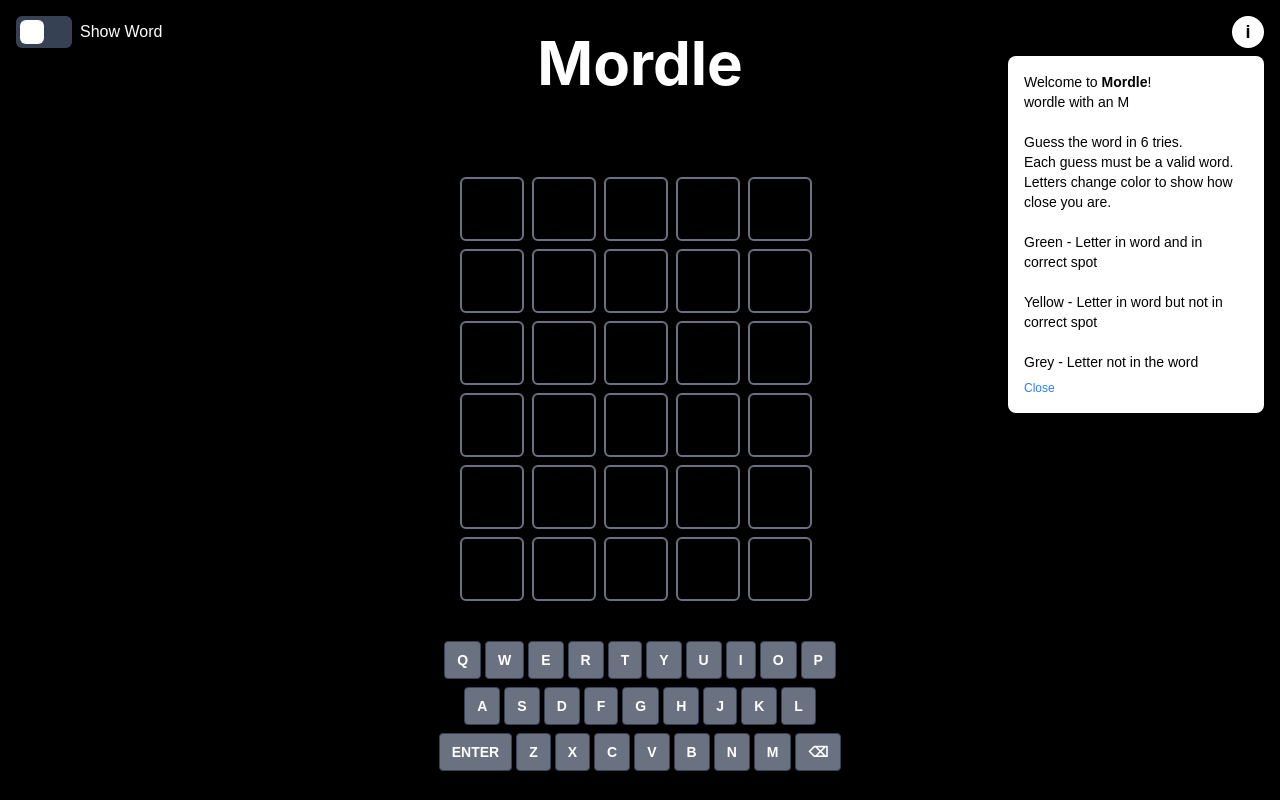
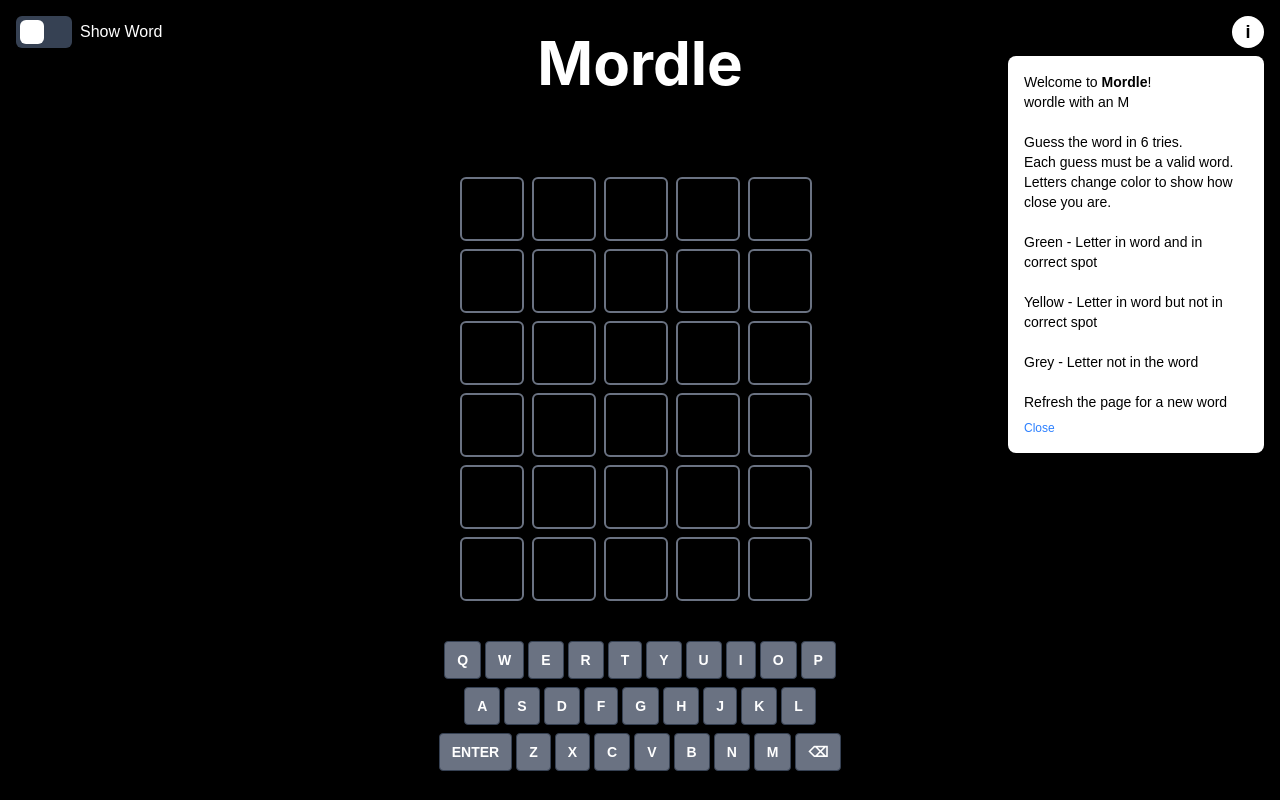
Before and after one commit to Myles82/WordleWebApp, a Next.js app in the folder wordlewebapp/: page / in a window 1280 px wide. Both pictures are taken after a click on the button "Info". Built offline with nearby package versions, Linux system fonts and the light colour scheme; no server answers.

Commit message:
updated info

```diff
--- a/wordlewebapp/src/app/page.tsx
+++ b/wordlewebapp/src/app/page.tsx
@@ -254,7 +254,8 @@ export default function Home() {
         Letters change color to show how close you are.<br /><br />
         Green - Letter in word and in correct spot<br /><br />
         Yellow - Letter in word but not in correct spot<br /><br />
-        Grey - Letter not in the word
+        Grey - Letter not in the word<br /><br />
+        Refresh the page for a new word
       </p>
       <button
         className="mt-2 text-xs text-blue-500 hover:underline"
```
